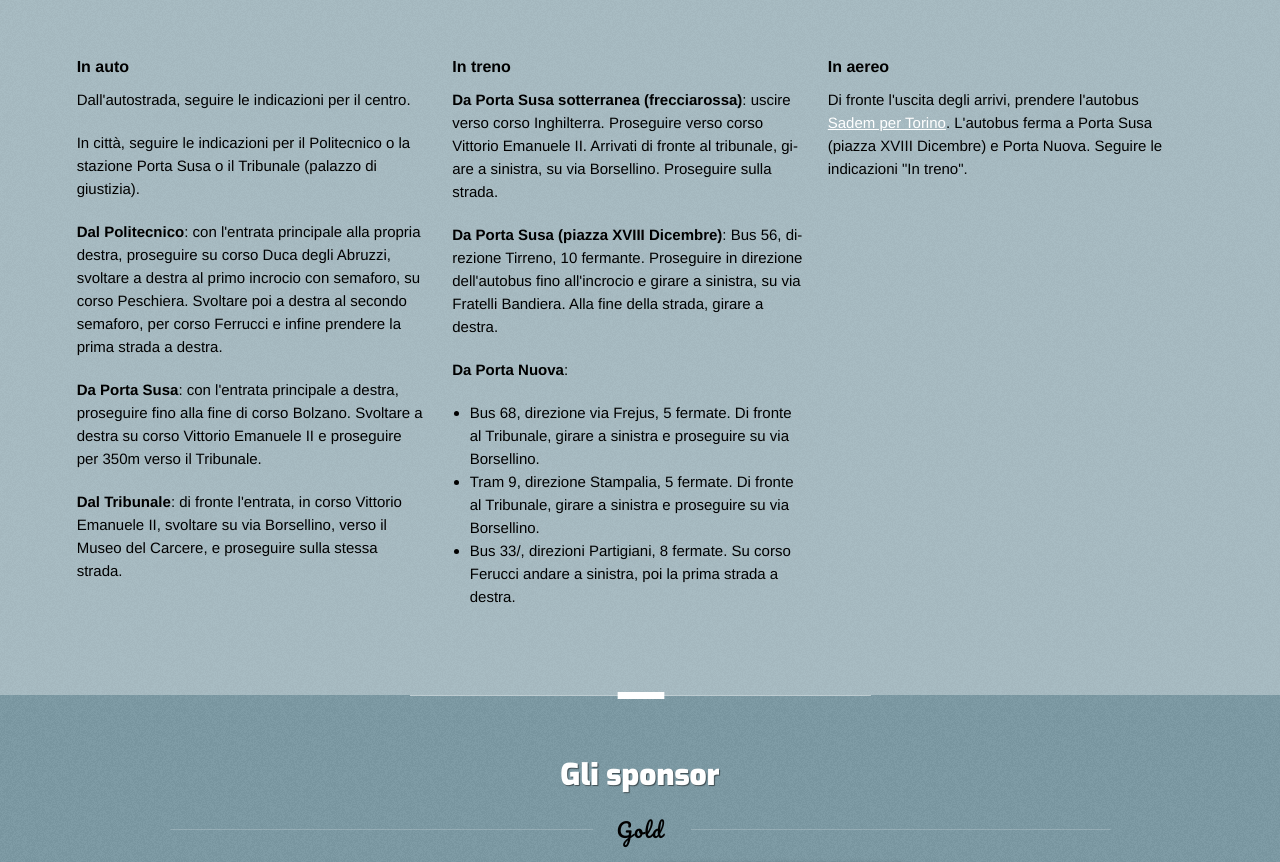
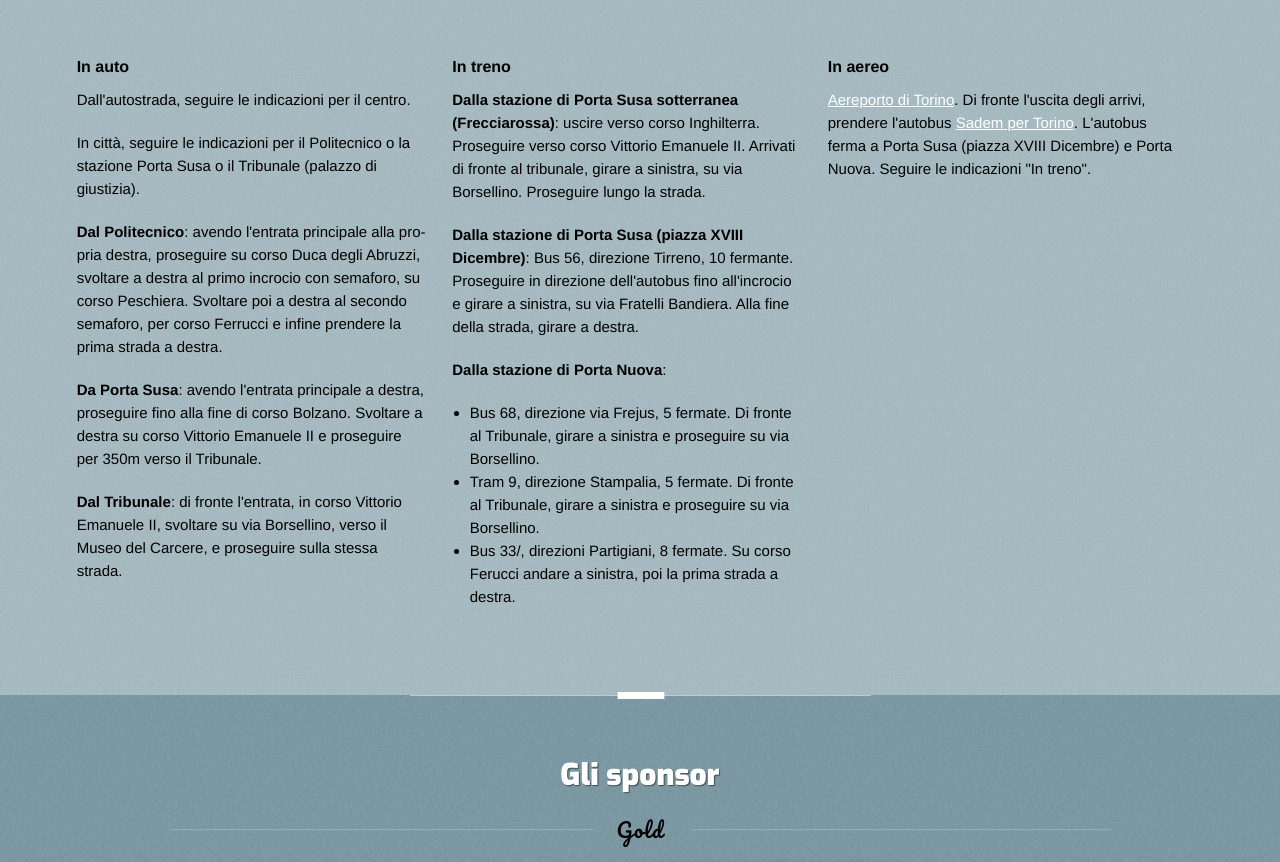
Before and after one commit to GrUSP/2012.symfonyday.it, a plain HTML site: page index.html in a window 1280 px wide. Shown: the part 1744-2606 px from the top of the page. Drawn offline with nearby package versions, Linux system fonts and the light colour scheme.

Commit message:
minor fixes

```diff
--- a/index.html
+++ b/index.html
@@ -361,19 +361,19 @@
 						<h5>In auto</h5>
 						<p>Dall'autostrada, seguire le indicazioni per il centro.</p>
 						<p>In città, seguire le indicazioni per il Politecnico o la stazione Porta Susa o il Tribunale (palazzo di giustizia).</p>
-						<p><strong>Dal Politecnico</strong>: con l'entrata principale alla propria destra, proseguire su corso Duca degli Abruzzi, svoltare a destra al primo incrocio con semaforo, su corso Peschiera. Svoltare poi a destra al secondo semaforo, per corso Ferrucci e infine prendere la prima strada a destra.</p>
-						<p><strong>Da Porta Susa</strong>: con l'entrata principale a destra, proseguire fino alla fine di corso Bolzano. Svoltare a destra su corso Vittorio Emanuele II e proseguire per 350m verso il Tribunale.</p>
+						<p><strong>Dal Politecnico</strong>: avendo l'entrata principale alla propria destra, proseguire su corso Duca degli Abruzzi, svoltare a destra al primo incrocio con semaforo, su corso Peschiera. Svoltare poi a destra al secondo semaforo, per corso Ferrucci e infine prendere la prima strada a destra.</p>
+						<p><strong>Da Porta Susa</strong>: avendo l'entrata principale a destra, proseguire fino alla fine di corso Bolzano. Svoltare a destra su corso Vittorio Emanuele II e proseguire per 350m verso il Tribunale.</p>
 						<p><strong>Dal Tribunale</strong>: di fronte l'entrata, in corso Vittorio Emanuele II, svoltare su via Borsellino, verso il Museo del Carcere, e proseguire sulla stessa strada.</p>
 					</div>
 
 					<div class="column_4">
 						<h5>In treno</h5>
 						<p>
-						<strong>Da Porta Susa sotterranea (frecciarossa)</strong>: uscire verso corso Inghilterra. Proseguire verso corso Vittorio Emanuele II. Arrivati di fronte al tribunale, giare a sinistra, su via Borsellino. Proseguire sulla strada.
+						<strong>Dalla stazione di  Porta Susa sotterranea (Frecciarossa)</strong>: uscire verso corso Inghilterra. Proseguire verso corso Vittorio Emanuele II. Arrivati di fronte al tribunale, girare a sinistra, su via Borsellino. Proseguire lungo la strada.
 						</p>
-						<p><strong>Da Porta Susa (piazza XVIII Dicembre)</strong>: Bus 56, direzione Tirreno, 10 fermante. Proseguire in direzione dell'autobus fino all'incrocio e girare a sinistra, su via Fratelli Bandiera. Alla fine della strada, girare a destra.
+						<p><strong>Dalla stazione di Porta Susa (piazza XVIII Dicembre)</strong>: Bus 56, direzione Tirreno, 10 fermante. Proseguire in direzione dell'autobus fino all'incrocio e girare a sinistra, su via Fratelli Bandiera. Alla fine della strada, girare a destra.
 						</p>
-						<p><strong>Da Porta Nuova</strong>:
+						<p><strong>Dalla stazione di Porta Nuova</strong>:
 							<ul>
 								<li>
 									<strong>Bus 68</strong>, direzione via Frejus, 5 fermate. Di fronte al Tribunale, girare a sinistra e proseguire su via Borsellino.
@@ -392,6 +392,7 @@
 					<div class="column_4">
 						<h5>In aereo</h5>
 						<p>
+                                                    <a href="http://www.aeroportoditorino.it/" title="Aeroporto di Torino">Aereporto di Torino</a>.
 							Di fronte l'uscita degli arrivi, prendere l'autobus <a href="http://www.sadem.it/upload/orari/estivi/000268.pdf" target="_blank" >Sadem per Torino</a>.
 							L'autobus ferma a Porta Susa (piazza XVIII Dicembre) e Porta Nuova. Seguire le indicazioni "In treno".
 						</p>
```
